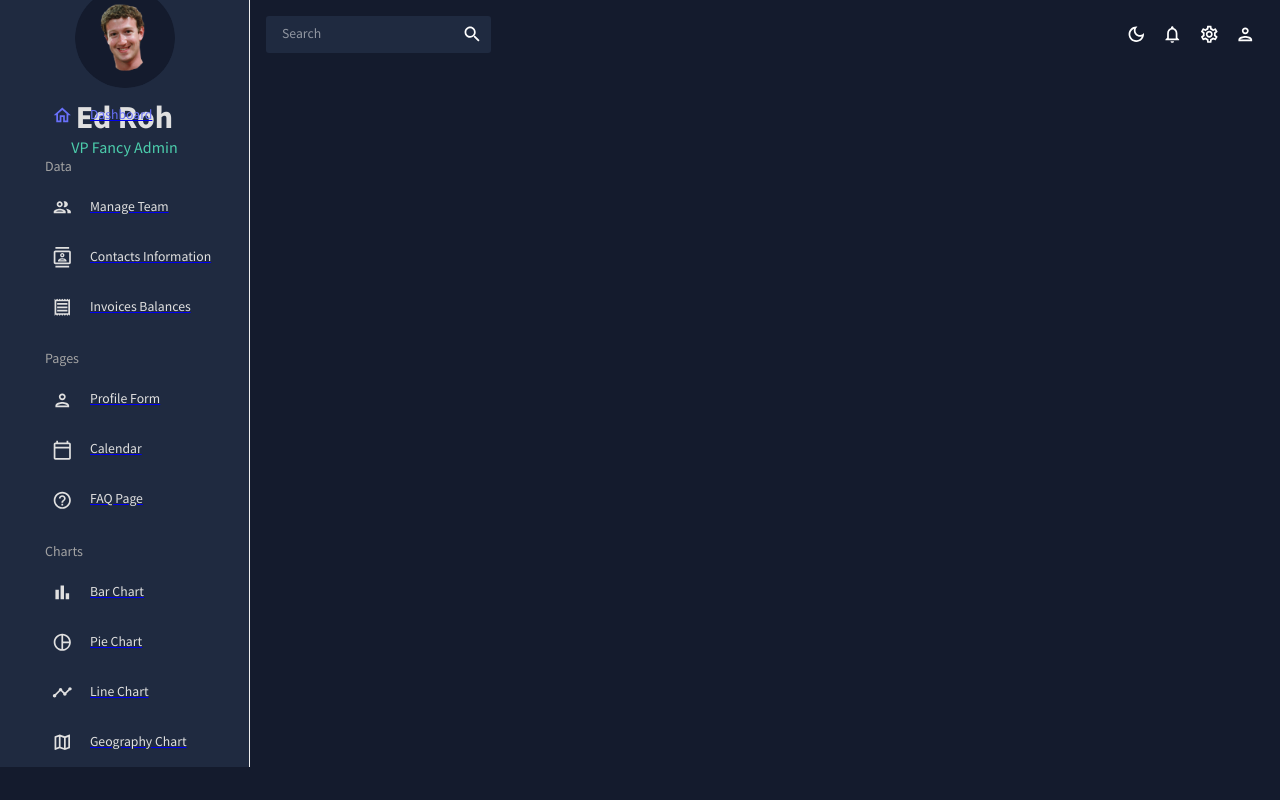
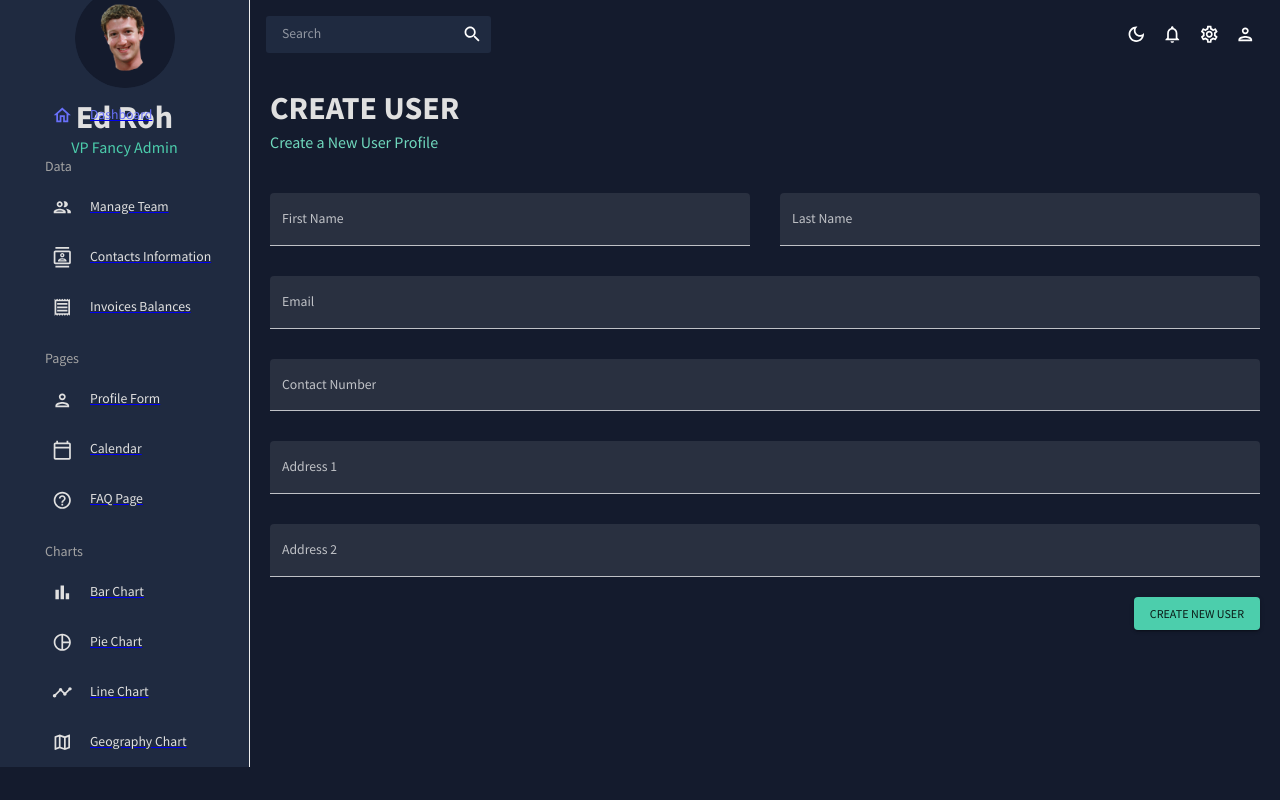
Before and after one commit to TheChrisader/react-dashboard, a React (Create React App) app: page /form in a window 1280 px wide. Built offline with nearby package versions, Linux system fonts and the light colour scheme.

Commit message:
create Form page

```diff
--- a/src/App.js
+++ b/src/App.js
@@ -7,6 +7,7 @@
 import Invoices from "./scenes/Invoices";
 import { ColorModeContext, useMode } from "./theme";
 import Team from "./scenes/Team";
+import Form from "./scenes/Form";
 
 function App() {
   const [theme, colorMode] = useMode();
@@ -24,6 +25,7 @@
               <Route path="/team" element={<Team />} />
               <Route path="/contacts" element={<Contacts />} />
               <Route path="/invoices" element={<Invoices />} />
+              <Route path="/form" element={<Form />} />
             </Routes>
           </main>
         </div>
--- /dev/null
+++ b/src/scenes/Form/index.jsx
@@ -0,0 +1,153 @@
+import { Box, Button, TextField } from "@mui/material";
+import { Formik } from "formik";
+import * as Yup from "yup";
+import useMediaQuery from "@mui/material/useMediaQuery";
+import Header from "../../components/Header";
+
+const phoneRegExp =
+  /^((\+[1-9]{1,4}[ -]?)|(\([0-9]{2,3}\)[ -]?)|([0-9]{2,4})[ -]?)*?[0-9]{3,4}[ -]?[0-9]{3,4}$/;
+
+const initialValues = {
+  firstName: "",
+  lastName: "",
+  email: "",
+  contact: "",
+  address1: "",
+  address2: "",
+};
+
+const checkoutSchema = Yup.object().shape({
+  firstName: Yup.string().required("required"),
+  lastName: Yup.string().required("required"),
+  email: Yup.string().email("invalid email").required("required"),
+  contact: Yup.string()
+    .matches(phoneRegExp, "Phone number is not valid")
+    .required("required"),
+  address1: Yup.string().required("required"),
+  address2: Yup.string().required("required"),
+});
+
+const Form = () => {
+  const isNonMobile = useMediaQuery("(min-width: 600px)");
+
+  const handleFormSubmit = (values) => {
+    console.log(values);
+  };
+  return (
+    <Box m="20px">
+      <Header title="CREATE USER" subtitle="Create a New User Profile" />
+      <Formik
+        onSubmit={handleFormSubmit}
+        initialValues={initialValues}
+        validationSchema={checkoutSchema}
+      >
+        {({
+          values,
+          errors,
+          touched,
+          handleBlur,
+          handleChange,
+          handleSubmit,
+        }) => (
+          <form onSubmit={handleSubmit}>
+            <Box
+              display="grid"
+              gap="30px"
+              gridTemplateColumns="repeat(4, minmax(0, 1fr))"
+              m="40px 0 0 0"
+              sx={{
+                "& > div": { gridColumn: isNonMobile ? undefined : "span 4" },
+              }}
+            >
+              <TextField
+                fullWidth
+                variant="filled"
+                type="text"
+                label="First Name"
+                onBlur={handleBlur}
+                onChange={handleChange}
+                value={values.firstName}
+                name="firstName"
+                error={!!touched.firstName && !!errors.firstName}
+                helperText={touched.firstName && errors.firstName}
+                sx={{ gridColumn: "span 2" }}
+              />
+              <TextField
+                fullWidth
+                variant="filled"
+                type="text"
+                label="Last Name"
+                onBlur={handleBlur}
+                onChange={handleChange}
+                value={values.lastName}
+                name="lastName"
+                error={!!touched.lastName && !!errors.lastName}
+                helperText={touched.lastName && errors.lastName}
+                sx={{ gridColumn: "span 2" }}
+              />
+              <TextField
+                fullWidth
+                variant="filled"
+                type="text"
+                label="Email"
+                onBlur={handleBlur}
+                onChange={handleChange}
+                value={values.email}
+                name="email"
+                error={!!touched.email && !!errors.email}
+                helperText={touched.email && errors.email}
+                sx={{ gridColumn: "span 4" }}
+              />
+              <TextField
+                fullWidth
+                variant="filled"
+                type="text"
+                label="Contact Number"
+                onBlur={handleBlur}
+                onChange={handleChange}
+                value={values.contact}
+                name="contact"
+                error={!!touched.contact && !!errors.contact}
+                helperText={touched.contact && errors.contact}
+                sx={{ gridColumn: "span 4" }}
+              />
+              <TextField
+                fullWidth
+                variant="filled"
+                type="text"
+                label="Address 1"
+                onBlur={handleBlur}
+                onChange={handleChange}
+                value={values.address1}
+                name="address1"
+                error={!!touched.address1 && !!errors.address1}
+                helperText={touched.address1 && errors.address1}
+                sx={{ gridColumn: "span 4" }}
+              />
+              <TextField
+                fullWidth
+                variant="filled"
+                type="text"
+                label="Address 2"
+                onBlur={handleBlur}
+                onChange={handleChange}
+                value={values.address2}
+                name="address2"
+                error={!!touched.address2 && !!errors.address2}
+                helperText={touched.address2 && errors.address2}
+                sx={{ gridColumn: "span 4" }}
+              />
+            </Box>
+            <Box display="flex" justifyContent="end" mt="20px">
+              <Button type="submit" color="secondary" variant="contained">
+                Create New User
+              </Button>
+            </Box>
+          </form>
+        )}
+      </Formik>
+    </Box>
+  );
+};
+
+export default Form;
```
